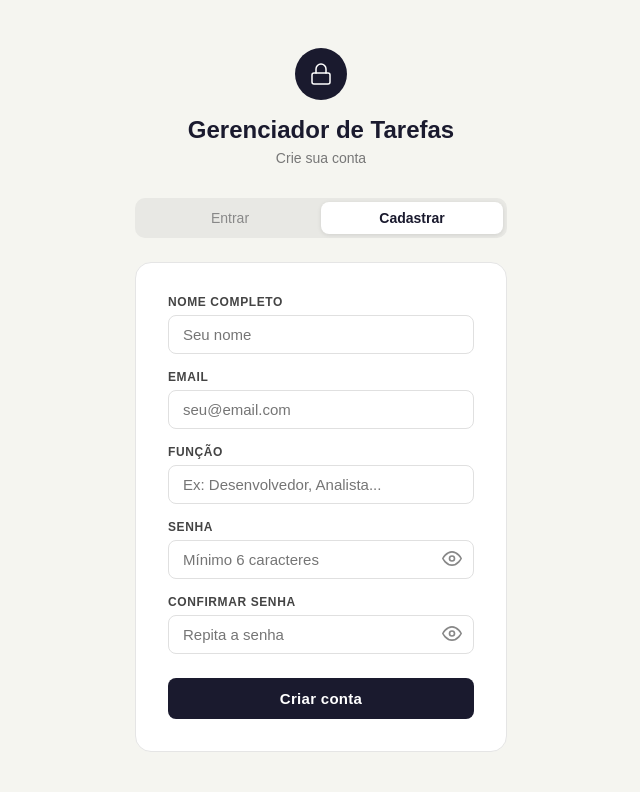
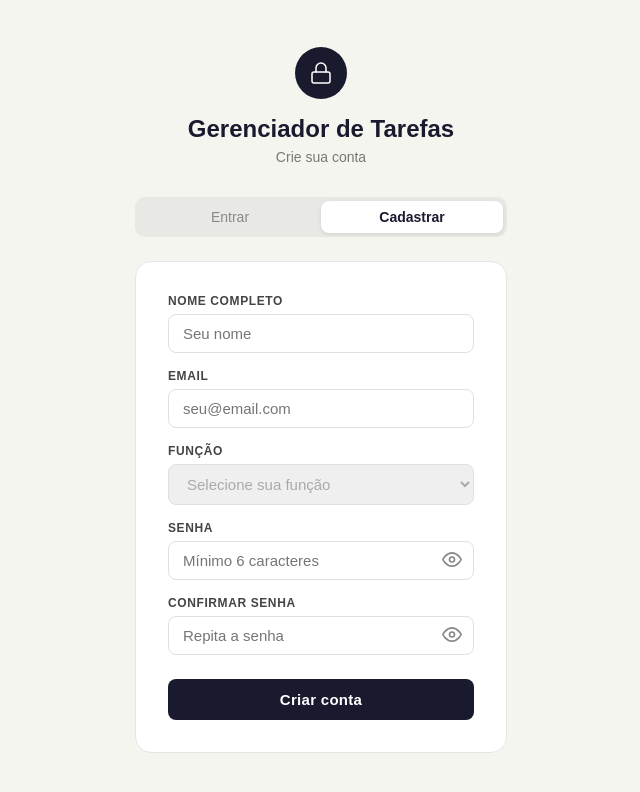
Before and after one commit to RafahSnt/taskflow, a React (Vite) app: page / in a window 1280 px wide. Both pictures are taken after a click on the button "Cadastrar". Shown: the top 792 px of the page, without its empty margins (319-959 px from the left). Built offline with nearby package versions, Linux system fonts and the light colour scheme.

Commit message:
Login.jsx

```diff
--- a/src/Login.jsx
+++ b/src/Login.jsx
@@ -232,10 +232,20 @@ export default function Login({ onLogin }) {
               </div>
               <div style={{ marginBottom: '1rem' }}>
                 <label style={estiloLabel}>Função</label>
-                <input type="text" placeholder="Ex: Desenvolvedor, Analista..." value={cadastro.funcao} required
-                  onChange={(e) => setCadastro({ ...cadastro, funcao: e.target.value })} style={estiloInput}
+                <select value={cadastro.funcao} required
+                  onChange={(e) => setCadastro({ ...cadastro, funcao: e.target.value })}
+                  style={{ ...estiloInput, color: cadastro.funcao ? '#1a1a2e' : '#aaa' }}
                   onFocus={(e) => e.target.style.borderColor = '#1a1a2e'}
-                  onBlur={(e) => e.target.style.borderColor = '#e0e0e0'} />
+                  onBlur={(e) => e.target.style.borderColor = '#e0e0e0'}>
+                  <option value="">Selecione sua função</option>
+                  <option value="Desenvolvedor">Desenvolvedor</option>
+                  <option value="Analista">Analista</option>
+                  <option value="Designer">Designer</option>
+                  <option value="Gerente de Projeto">Gerente de Projeto</option>
+                  <option value="Testador (QA)">Testador (QA)</option>
+                  <option value="DevOps">DevOps</option>
+                  <option value="Outro">Outro</option>
+                </select>
               </div>
               <div style={{ marginBottom: '1rem' }}>
                 <label style={estiloLabel}>Senha</label>
```
